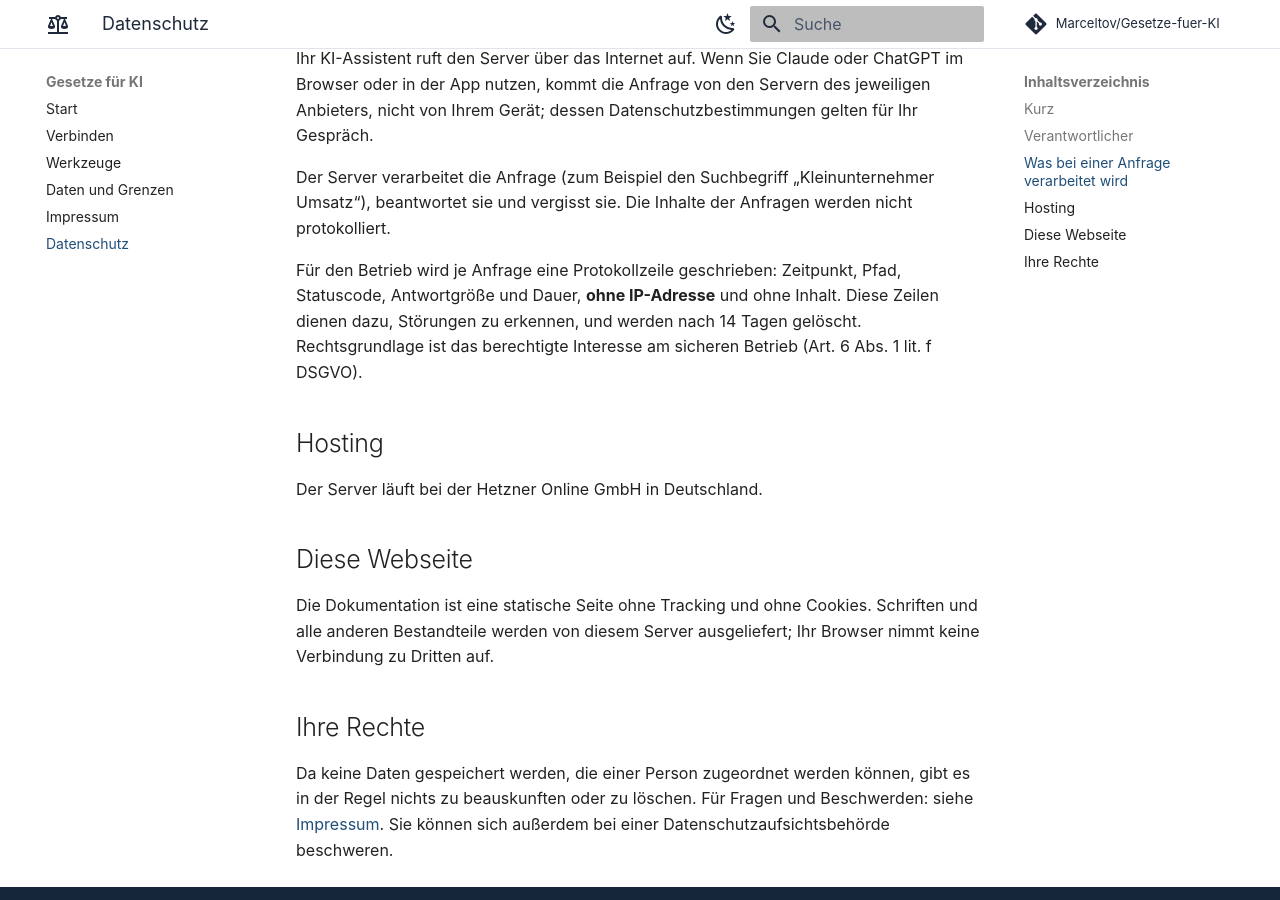
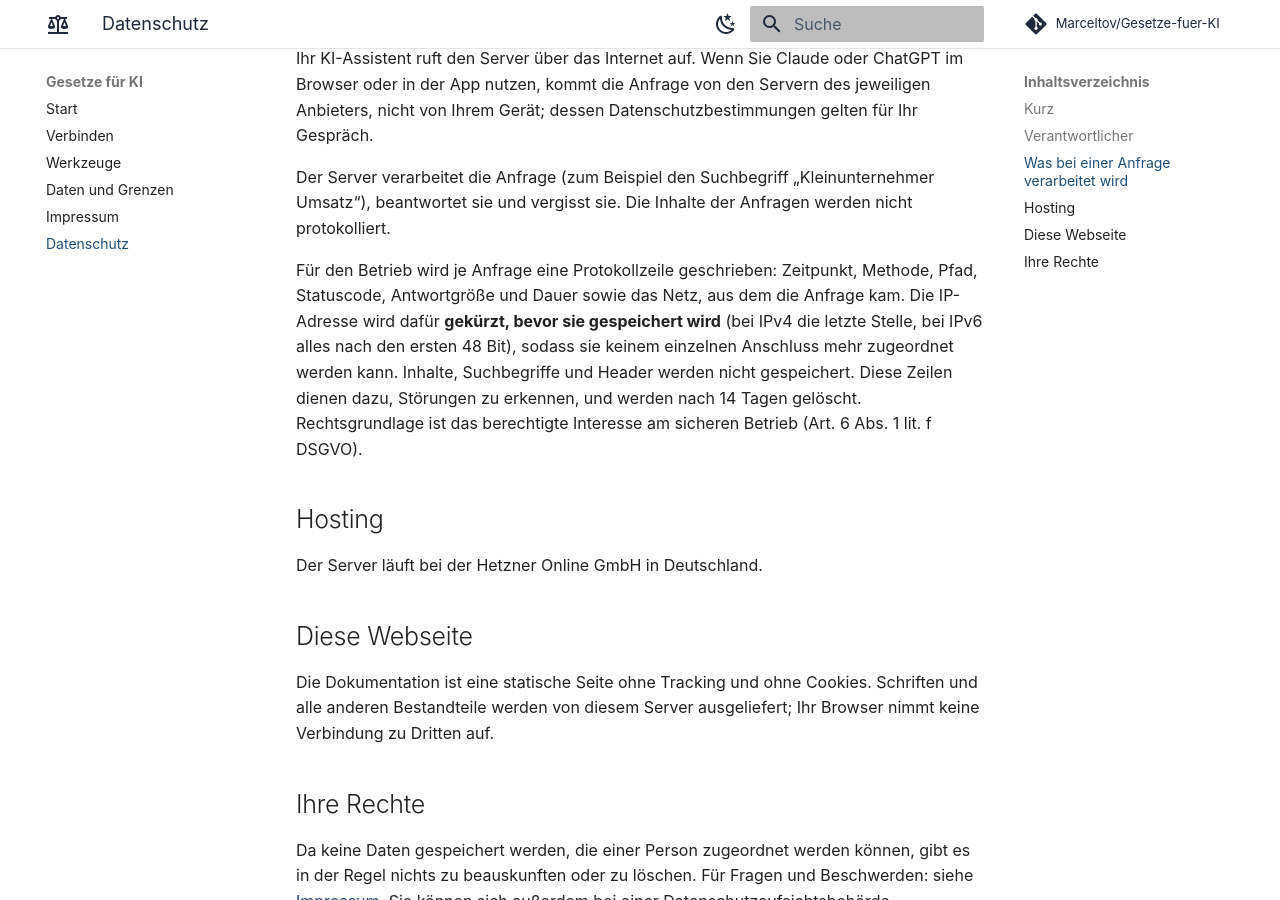
Before and after one commit to Gesetze-fuer-KI/gesetze-fuer-ki, an MkDocs documentation site: the page built from docs/datenschutz.md, in a window 1280 px wide and 900 px high, scrolled down 444 px. Built offline with MkDocs 1.6.1 and Material for MkDocs 9.7.7, drawn with Linux system fonts in a browser that asks for light colours; some web fonts are replaced; plug-ins that fetch from the network failed and are left out; comment, search, counter and statistics services are not loaded.

Commit message:
Privacy page: the access log keeps a shortened address, not none (#1)
notefeed's Caddy masks the client address to /24 (IPv4) and /48 (IPv6) before writing it; the page now says
so instead of "ohne IP-Adresse".


Claude-Session: https://claude.ai/code/session_01E4TpHAtbrTtui4fCBEf16R

Co-authored-by: Claude Opus 5.5 <noreply@anthropic.com>

```diff
--- a/docs/datenschutz.md
+++ b/docs/datenschutz.md
@@ -19,9 +19,13 @@ Der Server verarbeitet die Anfrage (zum Beispiel den Suchbegriff
 „Kleinunternehmer Umsatz“), beantwortet sie und vergisst sie. Die Inhalte der Anfragen
 werden nicht protokolliert.
 
-Für den Betrieb wird je Anfrage eine Protokollzeile geschrieben: Zeitpunkt, Pfad,
-Statuscode, Antwortgröße und Dauer, **ohne IP-Adresse** und ohne Inhalt. Diese Zeilen
-dienen dazu, Störungen zu erkennen, und werden nach 14 Tagen gelöscht.
+Für den Betrieb wird je Anfrage eine Protokollzeile geschrieben: Zeitpunkt, Methode,
+Pfad, Statuscode, Antwortgröße und Dauer sowie das Netz, aus dem die Anfrage kam. Die
+IP-Adresse wird dafür **gekürzt, bevor sie gespeichert wird** (bei IPv4 die letzte
+Stelle, bei IPv6 alles nach den ersten 48 Bit), sodass sie keinem einzelnen Anschluss
+mehr zugeordnet werden kann. Inhalte, Suchbegriffe und Header werden nicht
+gespeichert. Diese Zeilen dienen dazu, Störungen zu erkennen, und werden nach 14 Tagen
+gelöscht.
 Rechtsgrundlage ist das berechtigte Interesse am sicheren Betrieb
 (Art. 6 Abs. 1 lit. f DSGVO).
 
```
